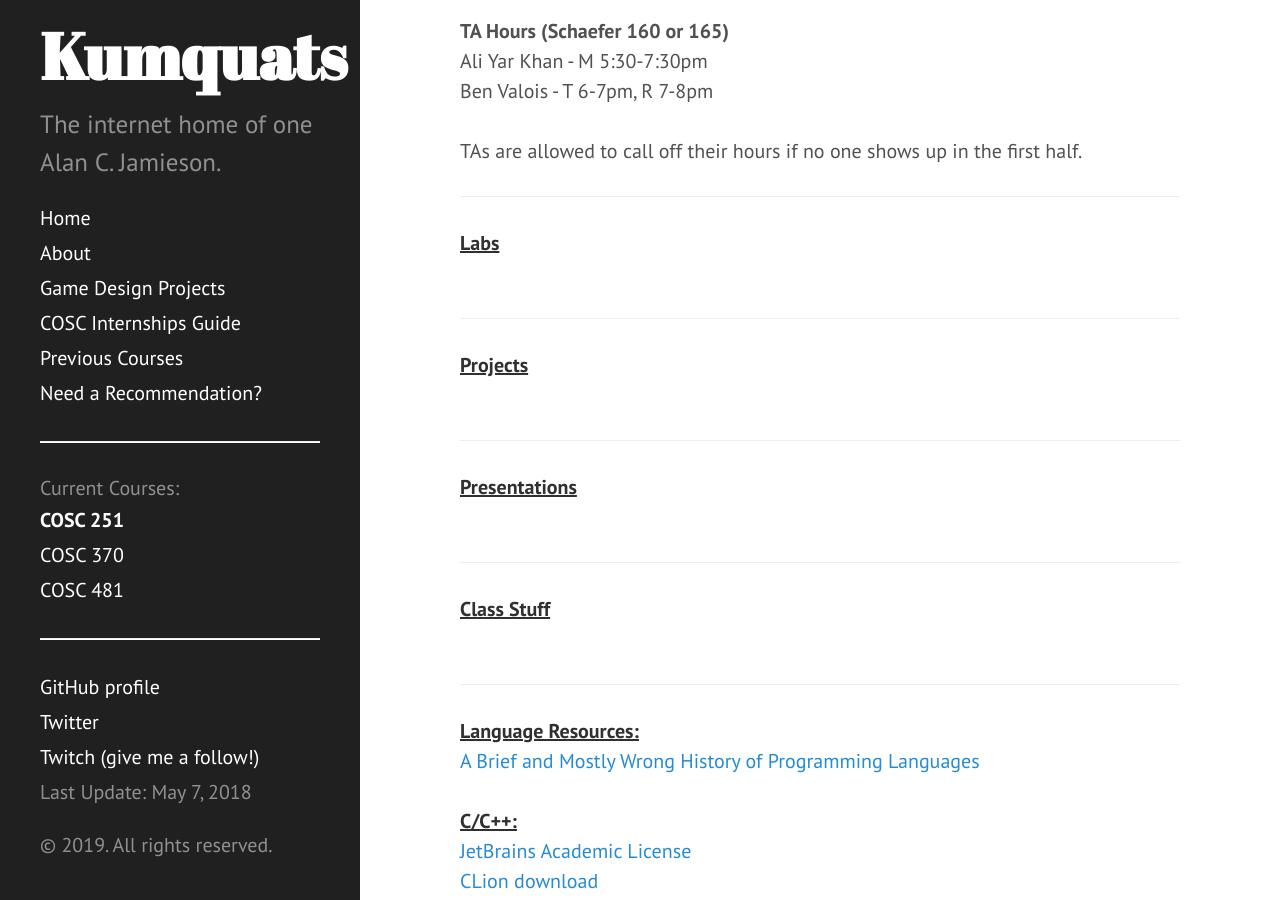
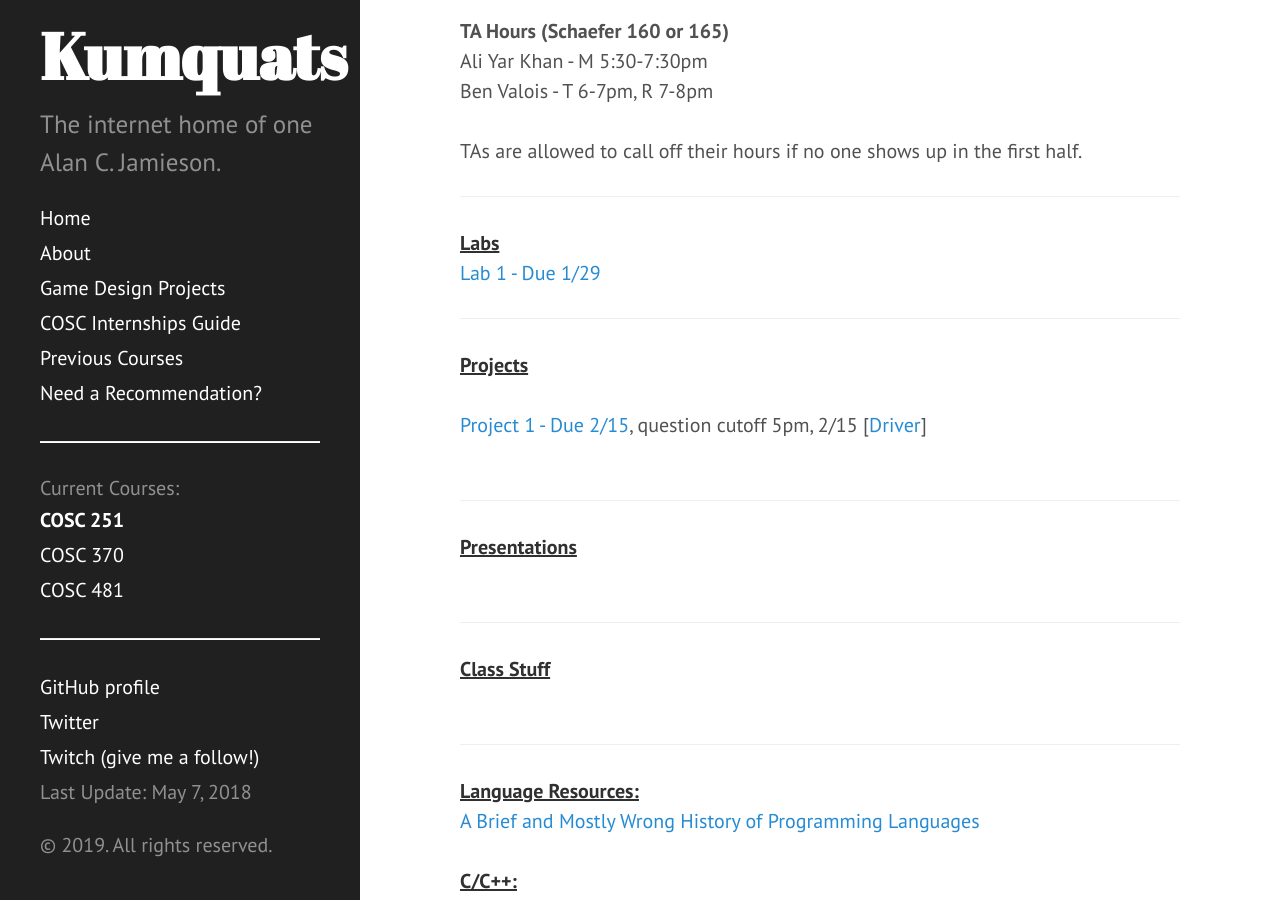
Before and after one commit to ripark/ripark.github.io, a Jekyll site: the page built from s19/cosc251.html, in a window 1280 px wide and 900 px high, scrolled down 354 px. Built offline with Jekyll 4.4.1, drawn with Linux system fonts in a browser that asks for light colours; Markdown is read by kramdown in place of the engine named in the settings.

Commit message:
a bunch of 251 updates

```diff
--- a/s19/cosc251.html
+++ b/s19/cosc251.html
@@ -28,9 +28,13 @@ TAs are allowed to call off their hours if no one shows up in the first half.
 <hr>
 <strong><u>Labs</strong></u>
 <br>
+<a href="http://ripark.github.io/s19/COSCLab1.pdf">Lab 1 - Due 1/29</a>
 <br>
 <hr>
 <strong><u>Projects</strong></u>
+<br>
+<br>
+<a href="http://ripark.github.io/s19/COSC251Proj1.pdf">Project 1 - Due 2/15</a>, question cutoff 5pm, 2/15 [<a href="http://ripark.github.io/s19/Proj1Driver.cpp">Driver</a>]
 <br>
 <br>
 <hr>
--- a/s19/cosc370.html
+++ b/s19/cosc370.html
@@ -13,6 +13,7 @@ shorttitle: "COSC 370"
 <hr>
 <strong><u>Homework:</u></strong> 1.2, paper on Slack; 1 single-spaced page typed minimum; to be printed and handed in on 1/25 in class.
 <br>
+<br>
 <strong><u>Slides</strong></u>
 <br>
 <a href="http://ripark.github.io/s19/chapter01-6pp.pdf">Chapter 1</a>
```
Also changed, not shown: 2 other files.
